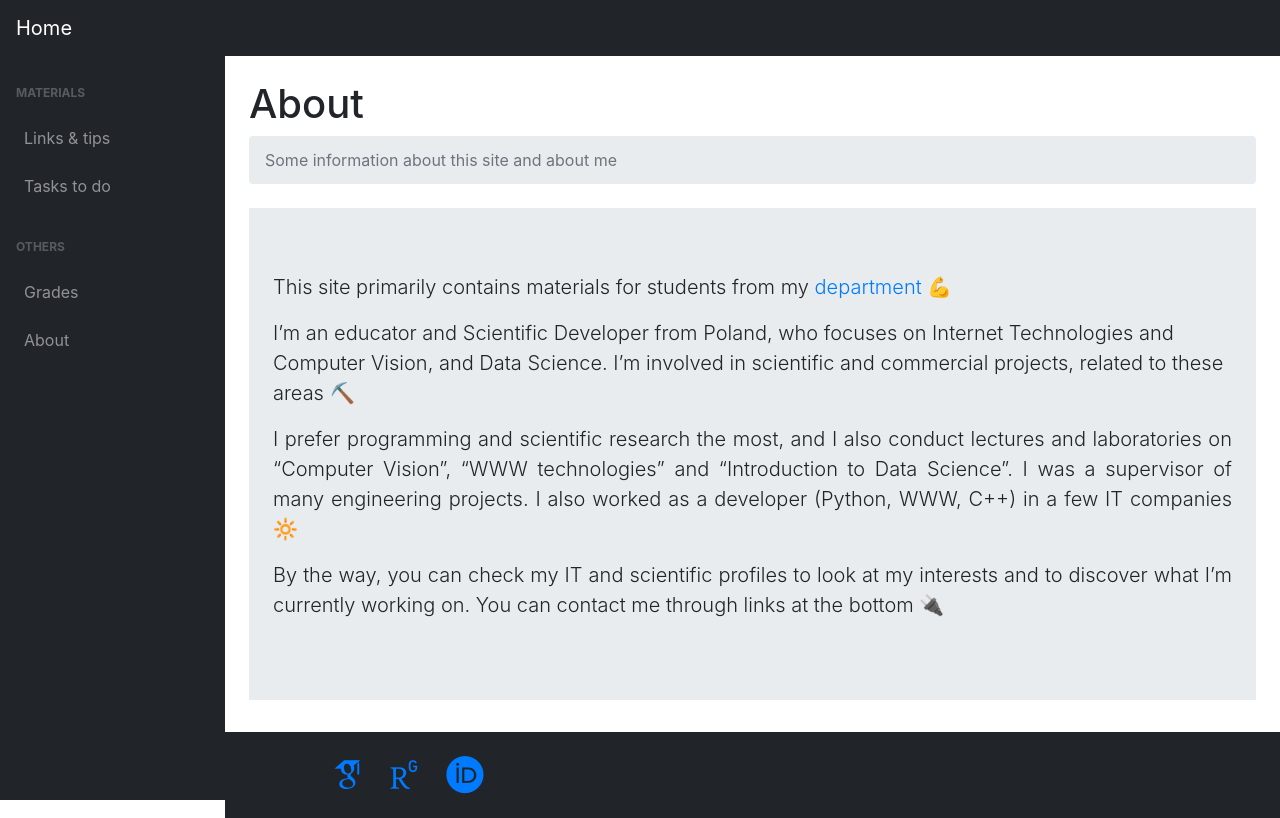
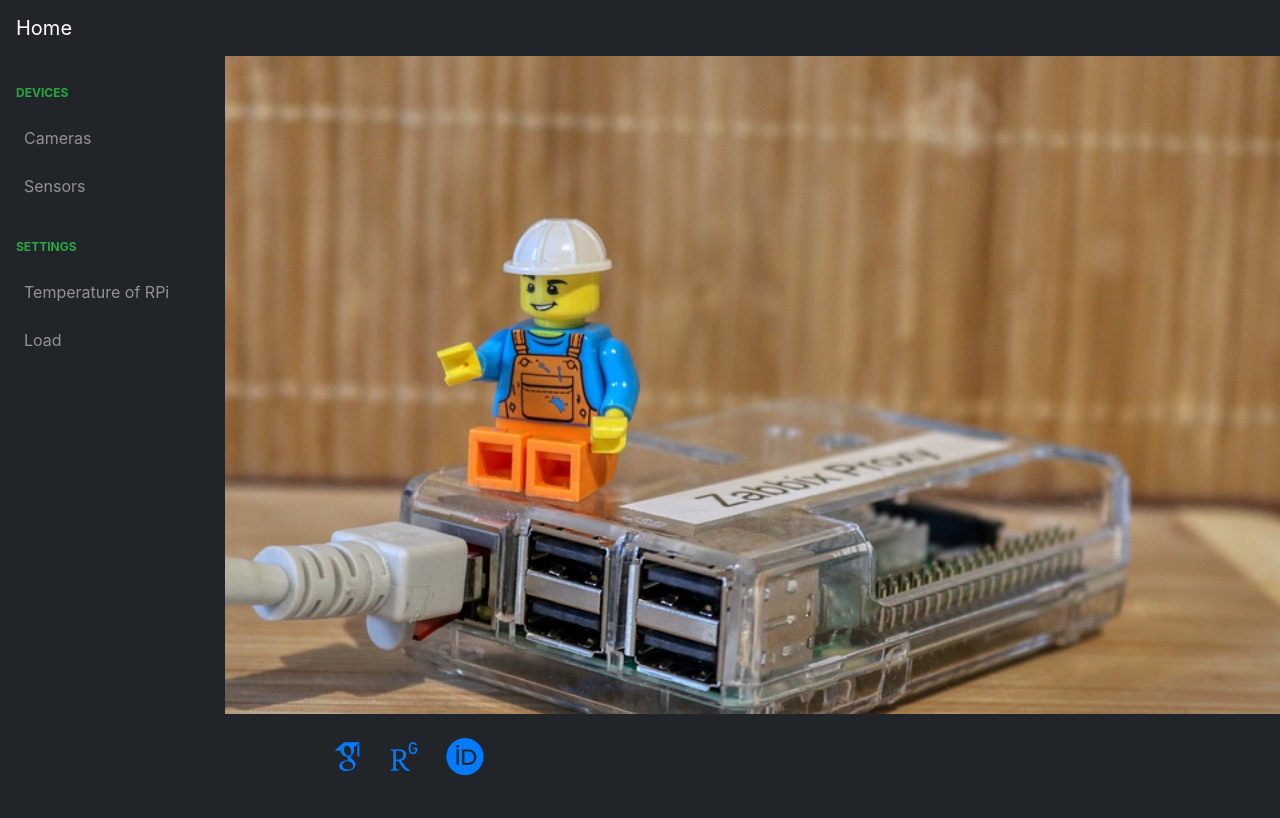
Before and after one commit to zacniewski/HomeGuard, a Django app: page / in a window 1280 px wide. After the commit the page ends 776 px from the top, so only its background shows below. Run offline with Django 3.2, Linux system fonts and the light colour scheme; some libraries are stand-ins or nearby versions; some web fonts are replaced.

Commit message:
Background image on starting page

```diff
--- a/frontend/templates/base.html
+++ b/frontend/templates/base.html
@@ -7,14 +7,18 @@
         <meta name="viewport" content="width=device-width, initial-scale=1, shrink-to-fit=no" />
         <meta name="description" content="" />
         <meta name="author" content="" />
-        <title>IT materials by Artur Zacniewski</title>
+        <title>Home Guard </title>
         <link href="{%  static 'css/styles.css' %}" rel="stylesheet" />
         <link href="{%  static 'css/dataTables.bootstrap4.min.css' %}" rel="stylesheet" crossorigin="anonymous" />
         <script src="{%  static 'fontawesome-free-5.15.3-web/js/all.min.js' %}" crossorigin="anonymous"></script>
         <link rel="stylesheet" href="{%  static 'academicons-1.9.1/css/academicons.min.css' %}"/>
         <link rel='shortcut icon' type='image/png' href="{%  static 'images/favicon.ico' %}" />
     </head>
-    <body class="sb-nav-fixed" >
+    <body
+            class="sb-nav-fixed"
+            {%  block bodystyle %}
+            {%  endblock bodystyle %}
+    >
         <nav class="sb-topnav navbar navbar-expand navbar-dark sb-sidenav-dark">
             <a class="navbar-brand" href="https://zacniewski.github.io/">Home</a>
             <button class="btn btn-link btn-sm order-1 order-lg-0" id="sidebarToggle" href="#"><i class="fas fa-bars"></i></button>
@@ -24,41 +28,39 @@
                 <nav class="sb-sidenav accordion sb-sidenav-dark" id="sidenavAccordion">
                     <div class="sb-sidenav-menu">
                         <div class="nav">
-                            <div class="sb-sidenav-menu-heading">Materials</div>
+                            <div class="sb-sidenav-menu-heading text-success">DEVICES</div>
                             <a class="nav-link collapsed" href="#" data-toggle="collapse" data-target="#collapseLayouts" aria-expanded="false" aria-controls="collapseLayouts">
                                 <div class="sb-nav-link-icon"><i class="fas fa-columns"></i></div>
-                                Links &amp; tips
+                                Cameras
                                 <div class="sb-sidenav-collapse-arrow"><i class="fas fa-angle-down"></i></div>
                             </a>
                             <div class="collapse" id="collapseLayouts" aria-labelledby="headingOne" data-parent="#sidenavAccordion">
                                 <nav class="sb-sidenav-menu-nested nav">
-                                    <a class="nav-link" href="../../useful-links/">Useful links</a>
-                                    <a class="nav-link" href="../../tips/">Tips</a>
+                                    <a class="nav-link" href="../../useful-links/">Camera 1</a>
+                                    <a class="nav-link" href="../../tips/">Camera 2</a>
                                 </nav>
                             </div>
                             <a class="nav-link collapsed" href="#" data-toggle="collapse" data-target="#collapseLayouts2" aria-expanded="false" aria-controls="collapseLayouts2">
                                 <div class="sb-nav-link-icon"><i class="fas fa-book-open"></i></div>
-                                Tasks to do
+                                Sensors
                                 <div class="sb-sidenav-collapse-arrow"><i class="fas fa-angle-down"></i></div>
                             </a>
                             <div class="collapse" id="collapseLayouts2" aria-labelledby="headingOne" data-parent="#sidenavAccordion">
                                 <nav class="sb-sidenav-menu-nested nav">
-                                    <a class="nav-link" href="../../tasks-serwisy-www/">Projektowanie serwisów WWW</a>
-                                    <a class="nav-link" href="../../tasks-internet-apps/">Aplikacje internetowe</a>
-                                    <a class="nav-link" href="../../tasks-ml-intro/">Wstęp do ML</a>
-                                    <a class="nav-link" href="../../tasks-mobile-apps-react-native/">Aplikacje mobilne (with React Native)</a>
-                                    <a class="nav-link" href="../../tasks-mobile-apps-java/">Aplikacje mobilne (old - with  Java)</a>
+                                    <a class="nav-link" href="../../tasks-serwisy-www/">Temperature</a>
+                                    <a class="nav-link" href="../../tasks-internet-apps/">Humidity</a>
+                                    <a class="nav-link" href="../../tasks-ml-intro/">Smog</a>
                                 </nav>
                             </div>
 
-                            <div class="sb-sidenav-menu-heading">Others</div>
+                            <div class="sb-sidenav-menu-heading text-success">SETTINGS</div>
                             <a class="nav-link" href="../../grades/">
                                 <div class="sb-nav-link-icon"><i class="fas fa-chart-area"></i></div>
-                                Grades
+                                Temperature of RPi
                             </a>
                             <a class="nav-link" href="../../about/">
                                 <div class="sb-nav-link-icon"><i class="fas fa-user"></i></div>
-                                About
+                                Load
                             </a>
                         </div>
                     </div>
@@ -67,36 +69,7 @@
             <div id="layoutSidenav_content">
                 <main>
                     <div class="container-fluid">
-                        <h1 class="mt-4">About</h1>
-                        <ol class="breadcrumb mb-4">
-                            <li class="breadcrumb-item active">
-                                <span>Some information about this site and about me</span>
-                            </li>
-                        </ol>
 
-                        <div class="jumbotron jumbotron-fluid">
-                            <div class="container">
-                                <p class="lead text-justify">
-                                This site primarily contains materials for students from my <a href="https://informatyka.amw.gdynia.pl/" target="_blank">department </a> &#128170;
-                                </p>
-                                <p class="lead">
-                                I’m an educator and Scientific Developer from Poland,
-                                who focuses on Internet Technologies and Computer Vision, and Data Science.
-                                I’m involved in scientific and commercial projects, related to these areas &#9935;
-                                </p>
-                                <p class="lead text-justify">
-                                I prefer programming and scientific research the most,
-                                and I also conduct lectures and laboratories on “Computer Vision”,
-                                “WWW technologies” and “Introduction to Data Science”.
-                                I was a supervisor of many engineering projects.
-                                I also worked as a developer (Python, WWW, C++) in a few IT companies &#128262;
-                                </p>
-                                <p class="lead text-justify">
-                                By the way, you can check my IT and scientific profiles to look at my interests and to discover what I’m currently working on.
-                                You can contact me through links at the bottom &#128268;
-                                </p>
-                            </div>
-                        </div>
                     </div>
                 </main>
                 <footer class="py-4 sb-sidenav-dark mt-auto text-center">
--- a/frontend/templates/index.html
+++ b/frontend/templates/index.html
@@ -1 +1,5 @@
 {% extends 'base.html' %}
+
+{%  block bodystyle %}
+    style="background-image: url('static/images/raspberry-pi-landing-page.jpg'); background-size: 100% 100%;"
+{%  endblock bodystyle %}
--- a/frontend/views.py
+++ b/frontend/views.py
@@ -2,4 +2,4 @@ from django.views.generic import TemplateView
 
 
 class IndexView(TemplateView):
-    template_name = "base.html"
+    template_name = "index.html"
```
Also changed, not shown: static/images/raspberry-pi-landing-page.jpg (added).
